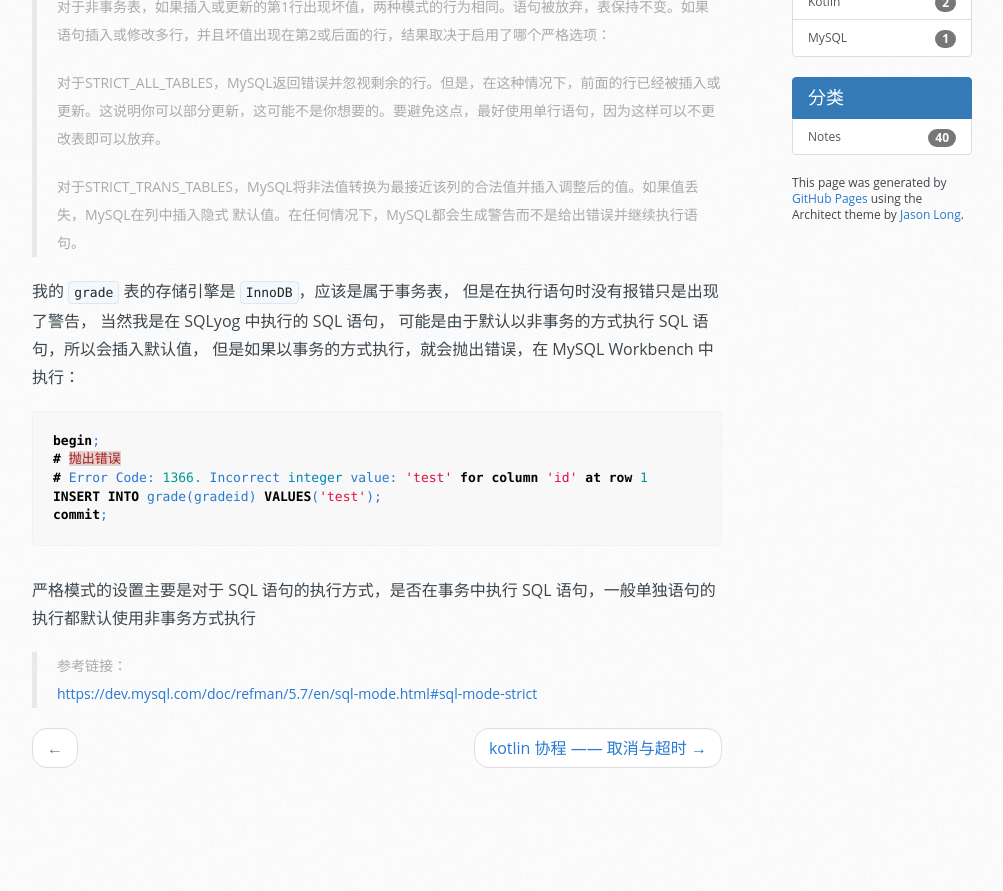
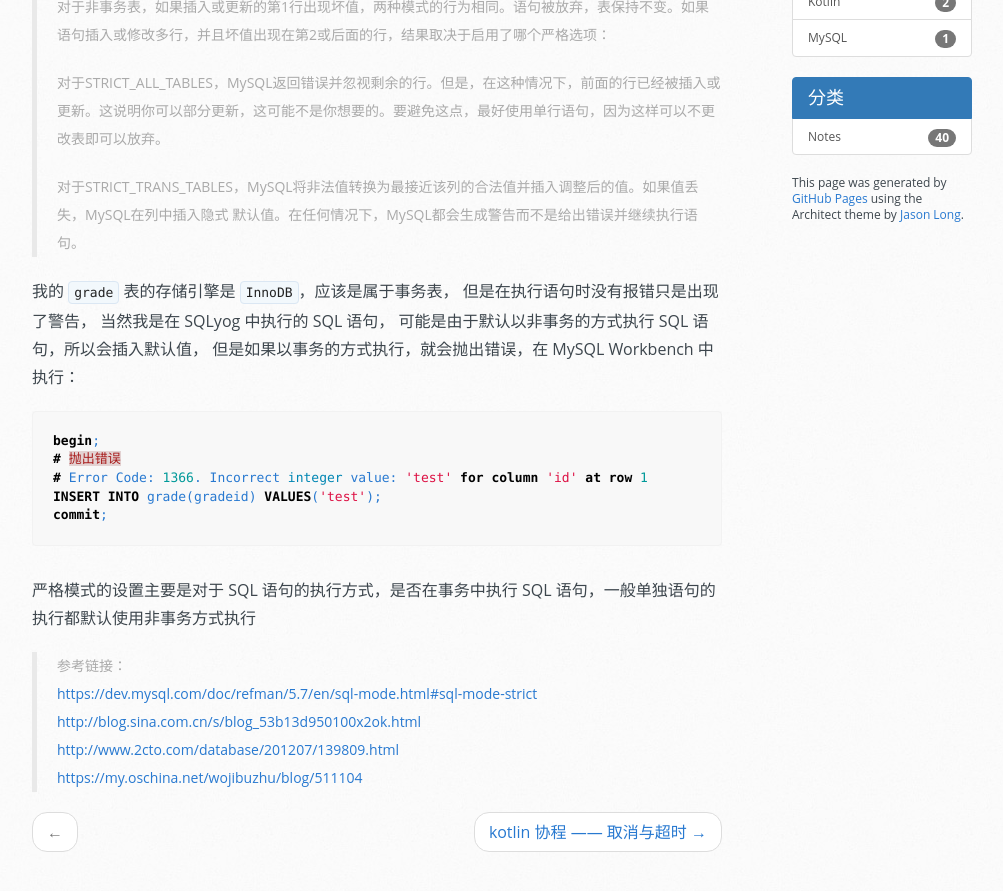
Before and after one commit to baiyangcao/baiyangcao.github.io, a Jekyll site: the page built from _posts/2017-07-20-mysql-strict.md, in a window 1280 px wide and 900 px high, scrolled down 1243 px. Shown: the top 891 px of the window, without its empty margins (138-1141 px from the left). Built offline with Jekyll 4.4.1, drawn with Linux system fonts in a browser that asks for light colours; nearby versions of some CDN libraries; library files that are not in the unit come from our copies; before the commit the page ends 2059 px from its top, so only the background shows below that.

Commit message:
20170720 文章 添加完善参考链接

```diff
--- a/_posts/2017-07-20-mysql-strict.md
+++ b/_posts/2017-07-20-mysql-strict.md
@@ -55,3 +55,6 @@ commit;
 
 > 参考链接：
 > <https://dev.mysql.com/doc/refman/5.7/en/sql-mode.html#sql-mode-strict>
+> <http://blog.sina.com.cn/s/blog_53b13d950100x2ok.html>
+> <http://www.2cto.com/database/201207/139809.html>
+> <https://my.oschina.net/wojibuzhu/blog/511104>
```
